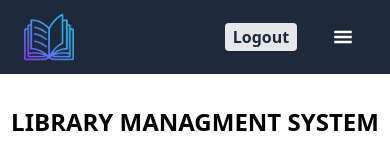
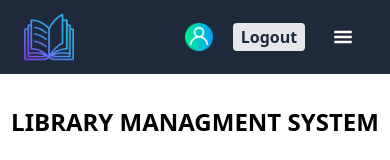
Before and after one commit to Tashfeen-Chohan/LIBRARY-Frontend, a React (Vite) app: page / in a window 390 px wide. Shown: the top 160 px of the page. Built offline with nearby package versions, Linux system fonts and the light colour scheme; no server answers; sample sign-in values are in the browser's storage.

Commit message:
User icon added on mobile devices

```diff
--- a/src/components/Navbar.jsx
+++ b/src/components/Navbar.jsx
@@ -1,6 +1,7 @@
 import React from "react";
 import {GiHamburgerMenu} from "react-icons/gi"
 import Logo from "../assets/logo.png"
+import User from '../assets/user.png'
 
 export default function Navbar() {
   const [navbarOpen, setNavbarOpen] = React.useState(false);
@@ -24,8 +25,10 @@ export default function Navbar() {
               <img src={Logo} alt="Logo" width={50} />
             </a>
 
+            {/* USER INFORMATION */}
             {/* MOBILE LOGOUT BUTTON */}
-            <div className="flex justify-center items-center ml-28">
+            <div className="flex justify-center items-center gap-5 ml-20">
+              <img src={User} alt="User" className="lg:hidden h-7 w-7" />
               <button onClick={logout} className="lg:hidden bg-gray-200 rounded font-bold text-slate-800 px-2 py-[2px] hover:bg-white transition-colors duration-300">Logout</button>
             </div>
             <button
```
Also changed, not shown: src/assets/user.png (added).
